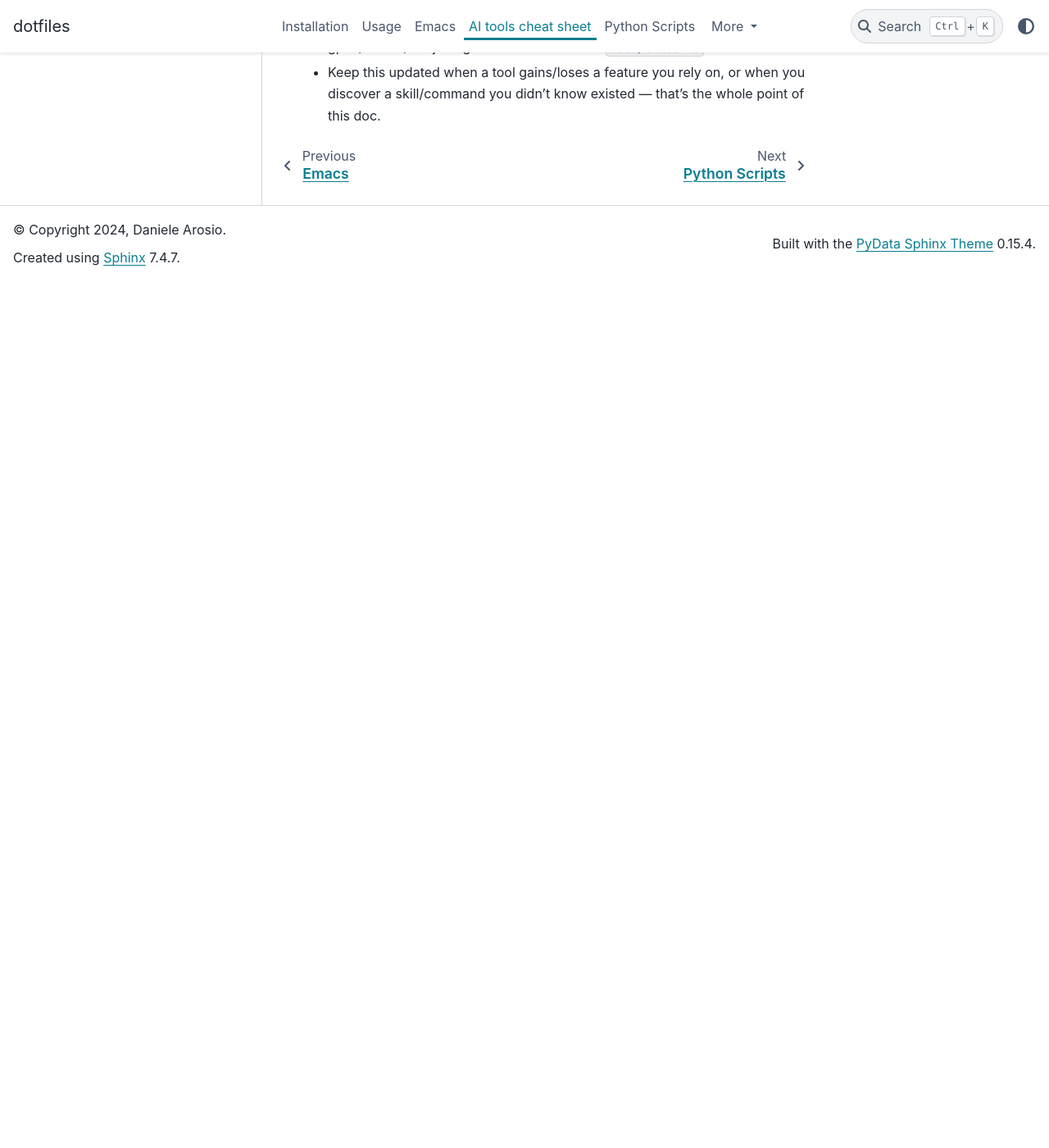
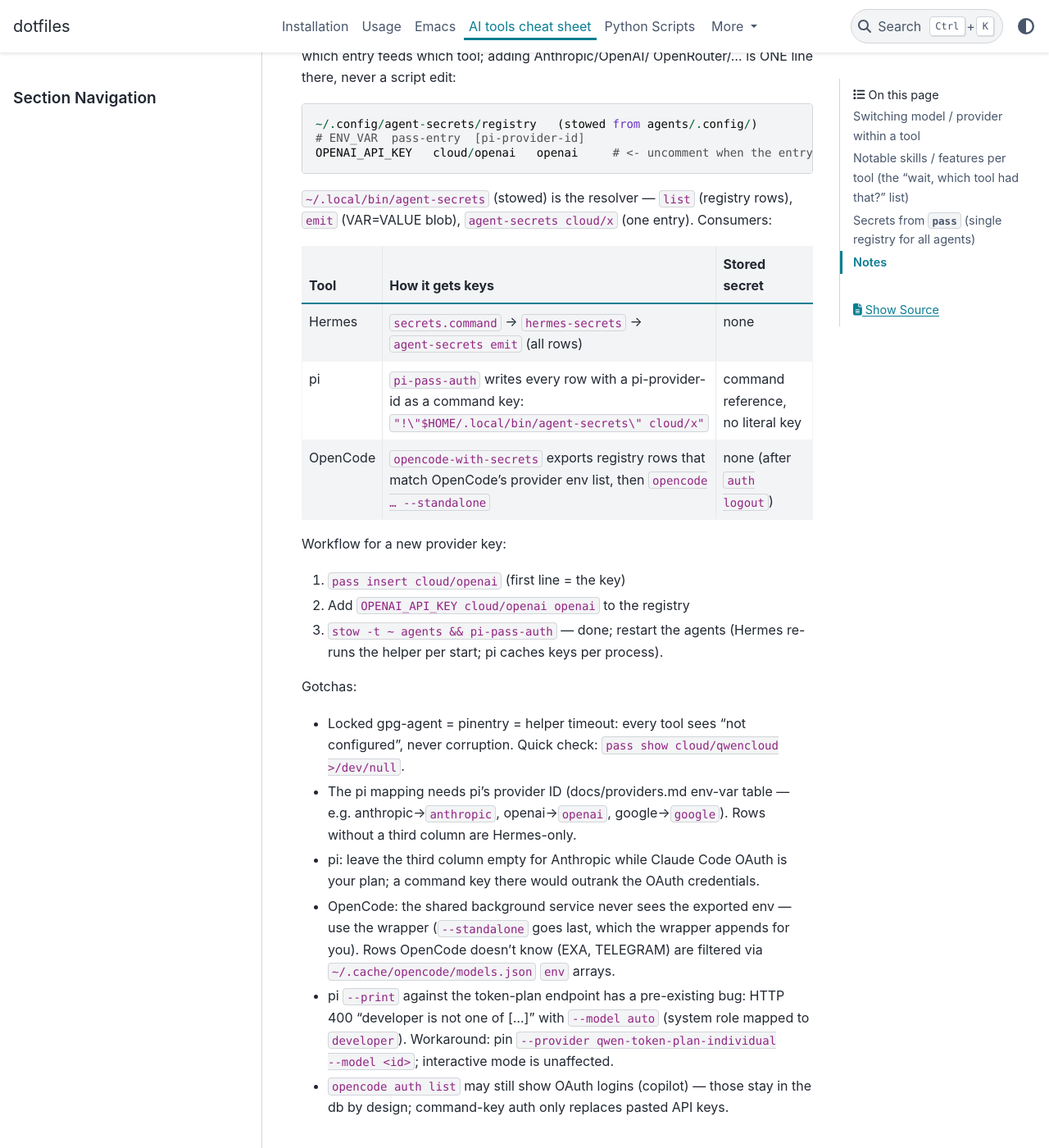
Before and after one commit to darosio/dotfiles, a Sphinx documentation site: the page built from docs/ai-tools-cheatsheet.md, in a window 1280 px wide and 1400 px high, scrolled down 3847 px. Shown: the whole window at 82% size. Built offline with Sphinx 7.4.7 and the PyData theme 0.15.4, drawn with Linux system fonts in a browser that asks for light colours; before the commit the page ends 4190 px from its top, so only the background shows below that; some of the changed text lies outside the part shown.

Commit message:
feat(agents): single pass registry for AI tool API keys
Keys live only in pass (~/Sync/.pass); agents resolve them at run time.
New agents/.config/agent-secrets/registry maps ENV_VAR -> pass entry
(+ optional pi provider id); agent-secrets is the shared resolver
(list/emit/entry), hermes-secrets delegates to emit, pi-pass-auth
writes command keys into ~/.pi/agent/auth.json, opencode-with-secrets
exports provider env and runs opencode --standalone. Docs and
AGENTS.md key-paths updated.

````diff
--- a/docs/ai-tools-cheatsheet.md
+++ b/docs/ai-tools-cheatsheet.md
@@ -50,6 +50,54 @@ for their respective ecosystems).
 | Hermes      | `hermes gateway` (Telegram/Discord/Slack), `hermes dashboard` | Same agent/memory reachable outside the terminal — useful when away from a CLI                                               |
 | Hermes      | Persistent cross-surface memory                               | Context carries over between terminal, Telegram, and dashboard sessions                                                      |
 
+## Secrets from `pass` (single registry for all agents)
+
+API keys live only in the password store (`~/Sync/.pass`). One registry
+file decides which entry feeds which tool; adding Anthropic/OpenAI/
+OpenRouter/... is ONE line there, never a script edit:
+
+```
+~/.config/agent-secrets/registry   (stowed from agents/.config/)
+# ENV_VAR  pass-entry  [pi-provider-id]
+OPENAI_API_KEY   cloud/openai   openai     # <- uncomment when the entry exists
+```
+
+`~/.local/bin/agent-secrets` (stowed) is the resolver — `list` (registry
+rows), `emit` (VAR=VALUE blob), `agent-secrets cloud/x` (one entry).
+Consumers:
+
+| Tool     | How it gets keys                                                                                                        | Stored secret                     |
+| -------- | ----------------------------------------------------------------------------------------------------------------------- | --------------------------------- |
+| Hermes   | `secrets.command` → `hermes-secrets` → `agent-secrets emit` (all rows)                                                  | none                              |
+| pi       | `pi-pass-auth` writes every row with a pi-provider-id as a command key: `"!\"$HOME/.local/bin/agent-secrets\" cloud/x"` | command reference, no literal key |
+| OpenCode | `opencode-with-secrets` exports registry rows that match OpenCode's provider env list, then `opencode … --standalone`   | none (after `auth logout`)        |
+
+Workflow for a new provider key:
+
+1. `pass insert cloud/openai` (first line = the key)
+2. Add `OPENAI_API_KEY cloud/openai openai` to the registry
+3. `stow -t ~ agents && pi-pass-auth` — done; restart the agents
+   (Hermes re-runs the helper per start; pi caches keys per process).
+
+Gotchas:
+
+- Locked gpg-agent = pinentry = helper timeout: every tool sees "not
+  configured", never corruption. Quick check: `pass show cloud/qwencloud >/dev/null`.
+- The pi mapping needs pi's provider ID (docs/providers.md env-var table —
+  e.g. anthropic→`anthropic`, openai→`openai`, google→`google`). Rows
+  without a third column are Hermes-only.
+- pi: leave the third column empty for Anthropic while Claude Code OAuth is
+  your plan; a command key there would outrank the OAuth credentials.
+- OpenCode: the shared background service never sees the exported env — use
+  the wrapper (`--standalone` goes last, which the wrapper appends for you).
+  Rows OpenCode doesn't know (EXA, TELEGRAM) are filtered via
+  `~/.cache/opencode/models.json` `env` arrays.
+- pi `--print` against the token-plan endpoint has a pre-existing bug:
+  HTTP 400 "developer is not one of [...]" with `--model auto` (system role
+  mapped to `developer`). Workaround: pin `--provider qwen-token-plan-individual --model <id>`; interactive mode is unaffected.
+- `opencode auth list` may still show OAuth logins (copilot) — those stay in
+  the db by design; command-key auth only replaces pasted API keys.
+
 ## Notes
 
 - This list reflects the tools set up in this repo (`agents/` stow package:
````
Also changed, not shown: AGENTS.md (+13 -12 lines), 5 other files.
